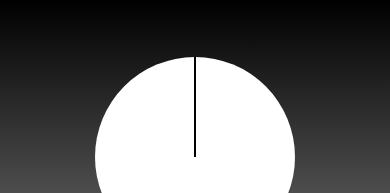
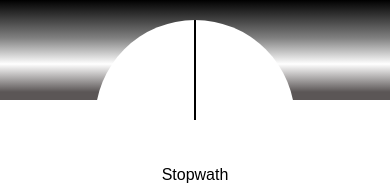
Before and after one commit to Pavel-Sake/stopwatch, a plain HTML site: page index.html in a window 390 px wide. Shown: the top 193 px of the page. Drawn offline with Linux system fonts and the light colour scheme; a web font is replaced by a local one.

Commit message:
Change styles

```diff
--- a/style.css
+++ b/style.css
@@ -214,8 +214,8 @@ body {
 
     .stopwatch {
         height: 100vh;
+        max-height: 100px;
         border-radius: 0;
-        max-height: 1024px;
     }
 }
 
```
